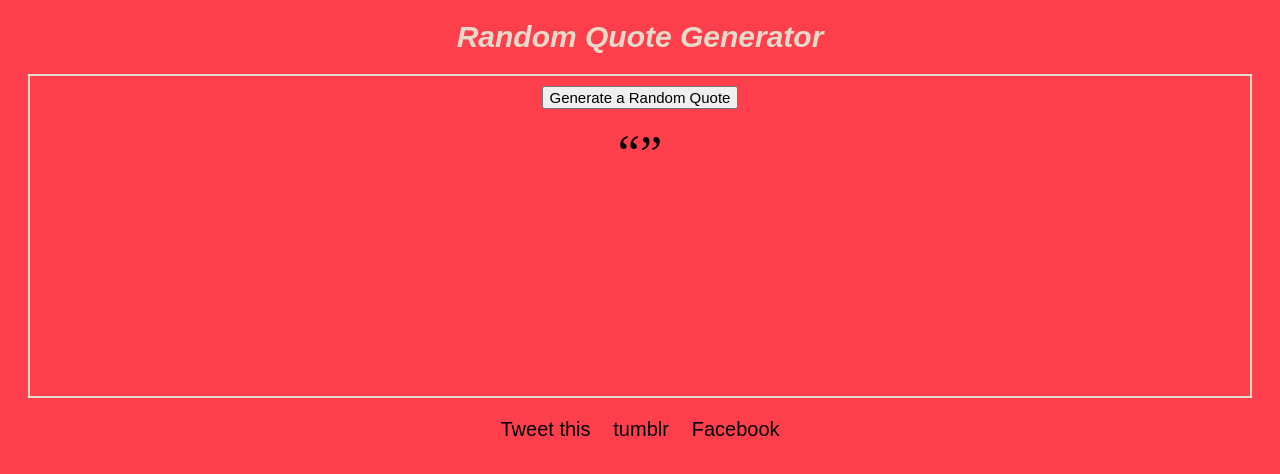
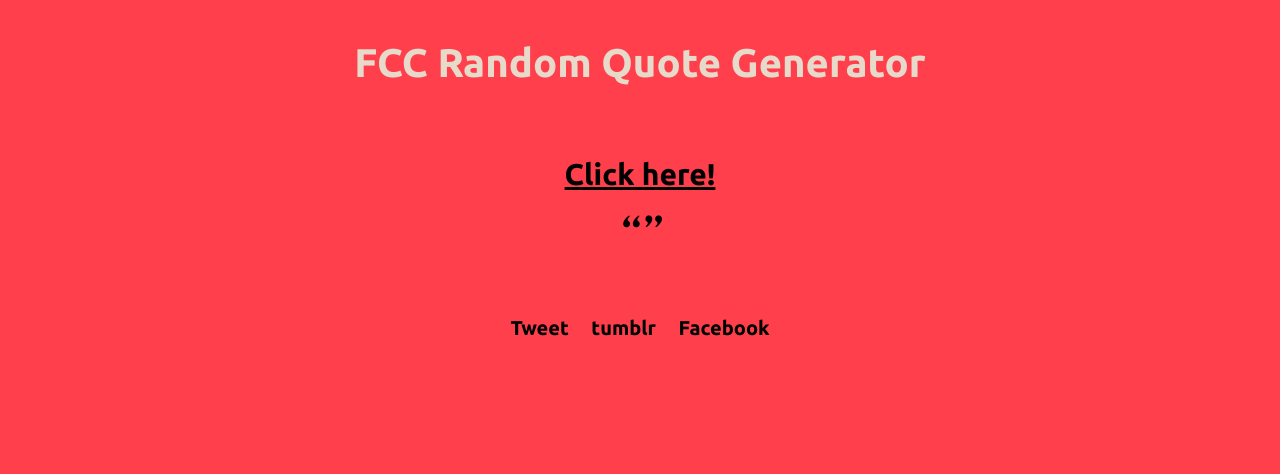
Before and after one commit to csafroman/Javascript-Basic-Projects, a plain HTML site: page Random Quote Generator/random-quote-generator.html in a window 1280 px wide. Drawn offline with Linux system fonts and the light colour scheme; a web font is replaced by a local one.

Commit message:
made changes to the data structure in the javascript file and made changes to the css of the project.

```diff
--- a/Random Quote Generator/random-quote-generator.css
+++ b/Random Quote Generator/random-quote-generator.css
@@ -1,58 +1,49 @@
 
 html{
-	/*give a backgrounf color to the entire page*/
 	background-color: #FF404C;
 	/*give a standard font family for the rentire page. */
-	font-family: sans-serif;
+	font-family: 'Ubuntu', sans-serif;
 	/*give a standard font size for the entire page.*/
 	font-size: 10px;
 }
 
-h1{
-	/*center allign the heading*/
+#title{
 	text-align: center;
-	/*increase the font size*/
-	font-size: 3rem;
-	/*change the font color*/
+	font-size: 4rem;
 	color: #E7DACB;
-	/*ilalicize the heading*/
-	font-style: italic;
 }
 
-.quote-container{
-	/*add a border to the entrie div*/
-	border-color: #E7DACB;
-	border-width: 0.2rem;
-	border-style: solid;
-	/*center allign everyhting in the div*/
+#btnCont{
 	text-align: center;
-	/*give a height and max width to the div*/
+}
+
+#btn{
+	font-size: 3rem;
+	margin-top: 3rem;
+	font-family: 'Ubuntu', sans-serif;
+	background-color: #FF404C;
+	border-style: none;
+	outline: none;
+	text-decoration: underline;
+}
+
+#btn:hover{
+	cursor: pointer;
+	color: #E7DACB;
+}
+
+.quote-display{
+	margin: auto;
+	text-align: center;
 	max-width: 120rem;
-	/*give a minimum height to the div so that it
-	automatically adjusts when the screen size is changed but it does not go below a certain limit.*/
-	min-height: 30rem;
-	/*add a padding between the content in the div and
-	the border*/
 	padding: 1rem;
 	/*set margin to auto to out the div in the center*/
 	margin: auto;
 }
 
-#btn{
-	/*increase the size of the button*/
-	font-size: 1.5rem;
-}
-
-.quote-display{
-	/*add a padding to the the div so that there is some
-	space between the content and border*/
-	padding:1.5rem;
-	margin: auto;
-}
-
 #random-quote{
 	font-size: 5rem;
-	font-family: 'Droid Serif', serif;
+	font-family: 'Lobster', cursive;
 }
 
 #character{
--- a/Random Quote Generator/random-quote-generator.html
+++ b/Random Quote Generator/random-quote-generator.html
@@ -1,38 +1,51 @@
 <!DOCTYPE html>
 <html lang="en">
+
 <!-- the head of the document -->
 <head>
+
 	<!-- all the relevant meta tags are written here-->
 	<meta charset="utf-8">
 	<meta name="viewport" content="width=device-width, initial-scale = 1"/>
+
 	<!-- css stylesheet link -->
 	<link rel="stylesheet" type="text/css" href="random-quote-generator.css">
+
 	<!-- google fonts links -->
-	<link href="https://fonts.googleapis.com/css?family=Droid+Serif:400i" rel="stylesheet">
+	<link href="https://fonts.googleapis.com/css?family=Ubuntu:700" rel="stylesheet">
+	<link href="https://fonts.googleapis.com/css?family=Lobster" rel="stylesheet">
+
 	<!-- this is the title of the page -->
 	<title>Random Quote Generator</title>
 </head>
+
 <!-- the body of the page begins here -->
 <body>
+
 	<!-- div containing the heading of the webapge -->
 	<div>
-		<h1>Random Quote Generator</h1>
+		<p id="title">FCC Random Quote Generator</p>
 	</div>
+
+	<!-- button which needs to be clicked for the random quote to be generated -->
+	<div id="btnCont">
+		<button id="btn">Click here!</button>
+	</div>
+
 	<!-- div containing the button to be clicked and the area where the random quote will be displayed -->
-	<div class="quote-container">
-		<!-- button which needs to be clicked for the random quote to be generated -->
-		<button id="btn" onclick="newQuote()">Generate a Random Quote</button>
-		<div class="quote-display">
-			<!-- this is where the randomly generated quote will be displayed -->
-			<q id="random-quote"></q>
-			<!-- this is where the coreoponding name of the character who has said the quote will be displayed -->
-			<p id="character"></p>
-		</div>
+	<div class="quote-display">
+
+		<!-- this is where the randomly generated quote will be displayed -->
+		<q id="random-quote"></q>
+
+		<!-- this is where the coreoponding name of the character who has said the quote will be displayed -->
+		<p id="character"></p>
 	</div>
+
 	<!-- this div contains the social media buttons to share the quotes -->
 	<div class="social-media">
 		<span>
-			<a id="tweet" target="_blank">Tweet this</a>
+			<a id="tweet" target="_blank">Tweet</a>
 		</span>
 		<span>
 			<a id="tumblr" target="_blank">tumblr</a>
@@ -41,8 +54,9 @@
 			<a id="facebook" target="_blank">Facebook</a>
 		</span>
 	</div>
+
 	<!-- script tag containing the link of the javascript file for the page -->
-	<script type="text/javascript" src="random-quote-generator.js">
+	<script src="random-quote-generator.js">
 	</script>
 </body>
 </html>
--- a/Random Quote Generator/random-quote-generator.js
+++ b/Random Quote Generator/random-quote-generator.js
@@ -1,5 +1,6 @@
 // define an array containing all the quotes out which one will be randomly selected to be displayed
-let quotes = [
+let data = {
+	quotes : [
 			"It is something that grows over time... A true friendship. A feeling in the heart that becomes even stronger over time.",
 			"Mess with the best, you will die like the rest.",
 			"We all make choices, but in the end, our choices make us.",
@@ -11,11 +12,8 @@ let quotes = [
 			"It's more important to master the cards you are holding than to complain about the ones your oponenets were dealt.",
 			"In the darkest hour, there's always a way out.",
 			"Good men mean well. We just don't always end up doing well."
-]
-
-/* define an array containing all the names of the chracters who have said the qutoes and the games that those chracters
-are from, make sure that the quote and the person's details are both at the same index.*/
-let character = [
+			],
+	character : [
 			"-Sheik, The Legend of Zelda",
 			"-Duke Nukem, Duke Nukem 3D",
 			"-Andrew Ryan, Bioshock",
@@ -28,16 +26,22 @@ let character = [
 			"-Eve, Mass Effect 3",
 			"-Isaac Clarke, Dead Space 3"
 			]
+		}
 
+let btn = document.getElementById('btn');
 
-function newQuote(){
-	var randomNum = Math.floor(Math.random()*(quotes.length));
-	document.getElementById("random-quote").innerHTML = quotes[randomNum];
-	document.getElementById("character").innerHTML = character[randomNum];
+btn.addEventListener("click",function(){
+	let randomNum = Math.floor(Math.random()*11);
+	let randomQuote = document.getElementById("random-quote");
+	let character = document.getElementById("character");
+
+	randomQuote.innerHTML = data.quotes[randomNum];
+	character.innerHTML = data.character[randomNum];
+
 	var tweet = document.getElementById("tweet");
 	var tumblr = document.getElementById("tumblr");
 	var facebook = document.getElementById("facebook");
-	tweet.href = "http://twitter.com/intent/tweet?text=" + quotes[randomNum] + " " + character[randomNum];
+	tweet.href = "http://twitter.com/intent/tweet?text=" + data.quotes[randomNum] + " " + data.character[randomNum];
 	facebook.href = "#";
 	tumblr.href = "#";
-}
+})
```
Lines whose indentation alone changed are shown as unchanged.
